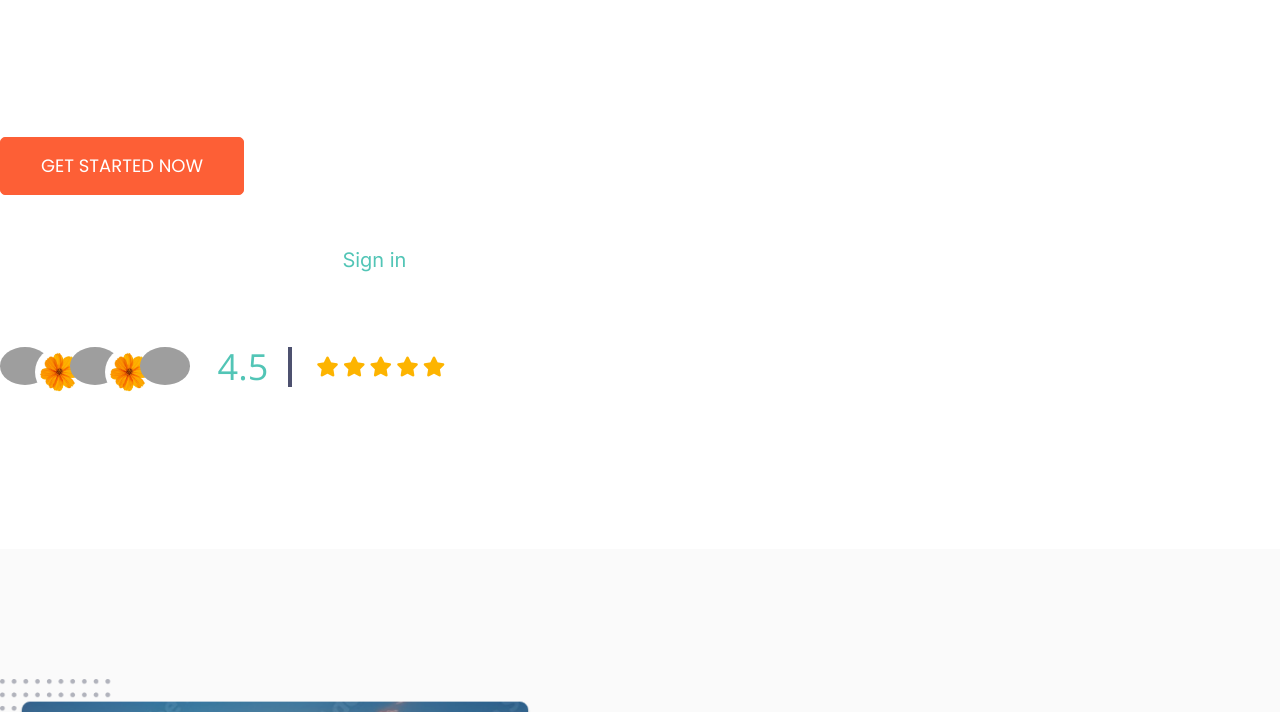
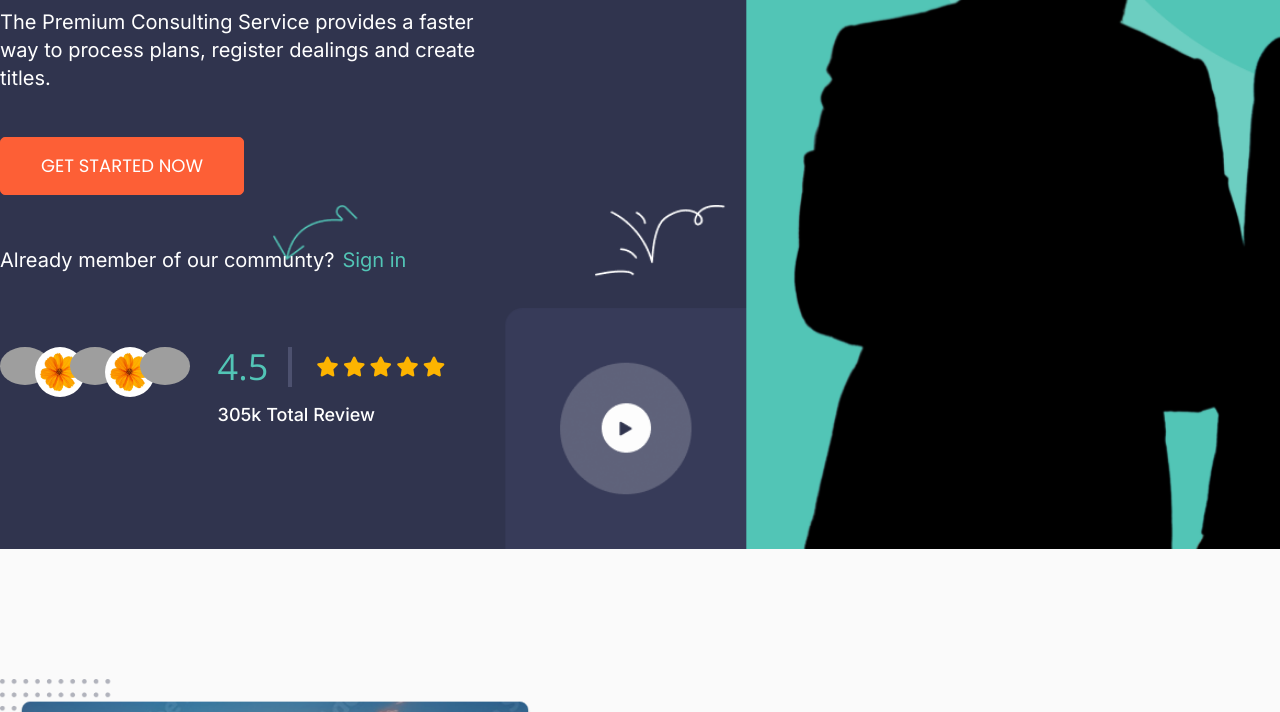
Before and after one commit to basudevkumer/Tailwind-Project-One, a plain HTML site: page index.html in a window 1280 px wide. Shown: the part 437-1149 px from the top of the page. Drawn offline with nearby package versions, Linux system fonts and the light colour scheme; the site is published under a folder, as on GitHub Pages, so addresses that start at the root find nothing; a web font is replaced by a local one.

Commit message:
image problem solve

```diff
--- a/index.html
+++ b/index.html
@@ -92,7 +92,7 @@
 
     <section
       id="top-part"
-      class="bg-[url('/images/nav-bannar.png')] h-full bg-no-repeat bg-center bg-cover"
+      class="bg-[url('./images/nav-bannar.png')] h-full bg-no-repeat bg-center bg-cover"
     >
       <nav
         id="navbar"
@@ -440,7 +440,9 @@
                   alt="images/card-4.png"
                   class="w-[83px] h-[83px] img-main inline-block"
                 />
-                <div class="main inline-block border border-[#5D5FEF] before:bg-[#5D5FEF] before:boder before:border-[#5D5FEF]"></div>
+                <div
+                  class="main inline-block border border-[#5D5FEF] before:bg-[#5D5FEF] before:boder before:border-[#5D5FEF]"
+                ></div>
               </div>
               <h4
                 class="font-poppin text-[20px] font-semibold leading-[28px] text-[#30344E] pt-[46px] pb-[18px] w-[261px]"
@@ -544,7 +546,9 @@
                   alt="images/card-4.png"
                   class="w-[83px] h-[83px] img-main inline-block"
                 />
-                <div class="main inline-block border border-[#5D5FEF] before:bg-[#5D5FEF] before:boder before:border-[#5D5FEF]"></div>
+                <div
+                  class="main inline-block border border-[#5D5FEF] before:bg-[#5D5FEF] before:boder before:border-[#5D5FEF]"
+                ></div>
               </div>
               <h4
                 class="font-poppin text-[20px] font-semibold leading-[28px] text-[#30344E] pt-[46px] pb-[18px] w-[261px]"
@@ -648,7 +652,9 @@
                   alt="images/card-4.png"
                   class="w-[83px] h-[83px] img-main inline-block"
                 />
-                <div class="main inline-block border border-[#5D5FEF] before:bg-[#5D5FEF] before:boder before:border-[#5D5FEF]"></div>
+                <div
+                  class="main inline-block border border-[#5D5FEF] before:bg-[#5D5FEF] before:boder before:border-[#5D5FEF]"
+                ></div>
               </div>
               <h4
                 class="font-poppin text-[20px] font-semibold leading-[28px] text-[#30344E] pt-[46px] pb-[18px] w-[261px]"
```
